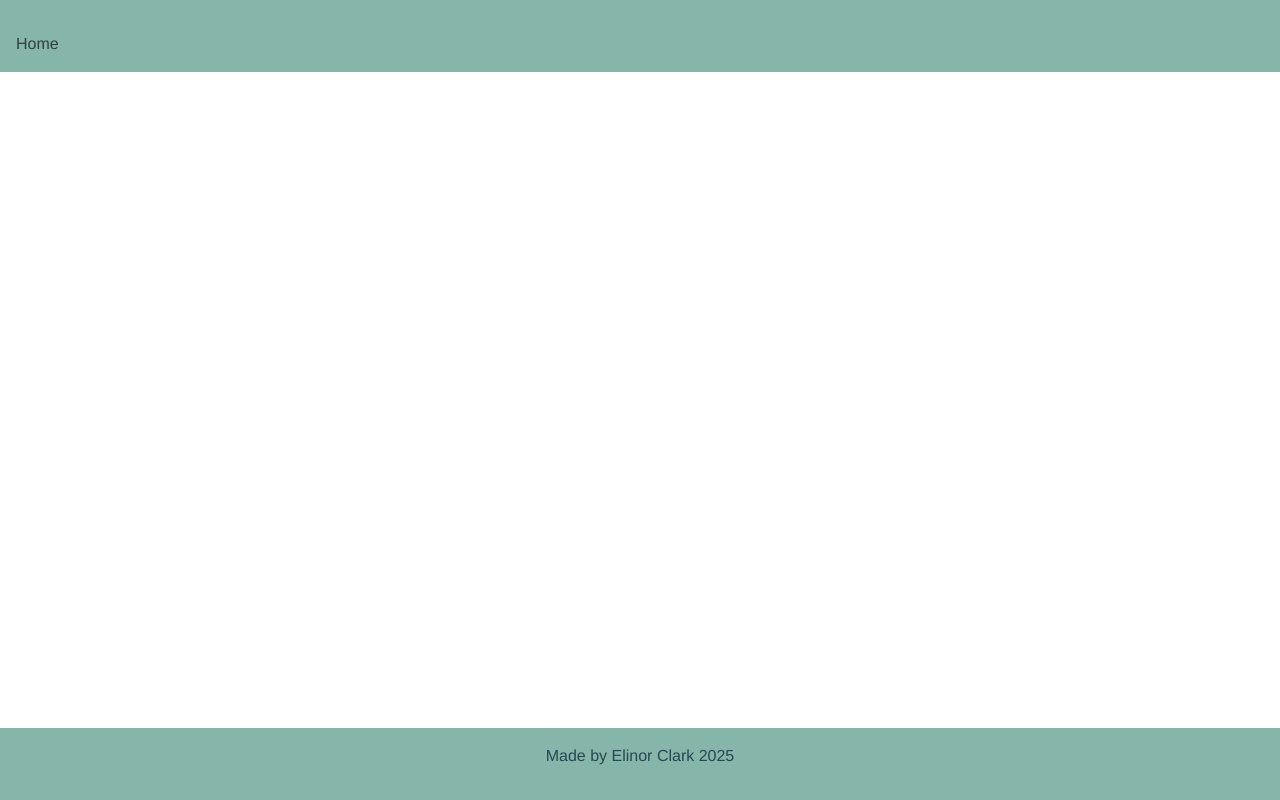
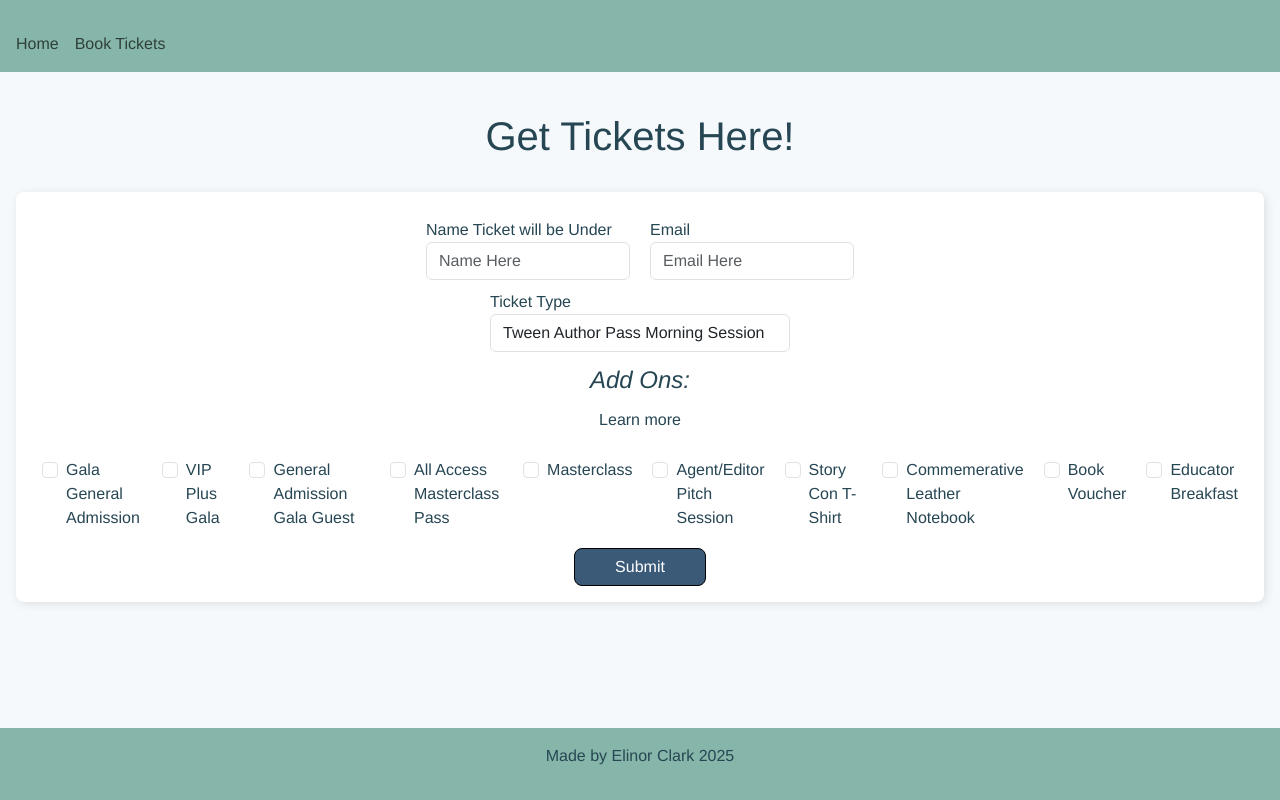
Before and after one commit to elliejeanclark/story-con-registration, a React (Create React App) app in the folder story-con/: page /book-tickets in a window 1280 px wide. Built offline with nearby package versions, Linux system fonts and the light colour scheme.

Commit message:
starting to add booking ticket ability.

```diff
--- a/story-con/src/App.jsx
+++ b/story-con/src/App.jsx
@@ -2,6 +2,7 @@ import React from 'react';
 import { Routes, Route, Link } from 'react-router-dom';
 import SignupPage from './signup/SignupPage.jsx';
 import LoginPage from './login/Login.jsx';
+import BookTicketsPage from './bookTickets/BookTickets.jsx';
 import './App.css';
 
 function App() {
@@ -14,6 +15,9 @@ function App() {
             <li className="nav-item">
               <Link to="/" className="nav-link">Home</Link>
             </li>
+            <li>
+              <Link to="/book-tickets" className="nav-link">Book Tickets</Link>
+            </li>
           </menu>
         </nav>
       </header>
@@ -22,6 +26,7 @@ function App() {
       <Routes>
         <Route path="/" element={<LoginPage />} />
         <Route path="/signup" element={<SignupPage />} />
+        <Route path="/book-tickets" element={<BookTicketsPage />} />
       </Routes>
 
       {/* Footer */}
--- /dev/null
+++ b/story-con/src/bookTickets/BookTickets.css
@@ -0,0 +1,46 @@
+#basic-info {
+    display: flex;
+    flex-direction: row;
+    justify-content: space-between;
+}
+
+.form-group {
+    margin: 10px;
+}
+
+#ticket-form {
+    display: flex;
+    flex-direction: column;
+    justify-content: center;
+    align-items: center;
+    background-color: white;
+    border-radius: 0.5rem;
+    box-shadow: 2px 2px 10px rgba(0, 0, 0, 0.1);
+    padding: 1rem;
+}
+
+#submit-button {
+    background-color: #3A5A78;
+    border: 1px solid black;
+    border-radius: 0.5rem;
+    padding-left: 2.5rem;
+    padding-right: 2.5rem;
+    cursor: pointer;
+    margin-top: 1rem;
+}
+
+#add-on-header {
+    font-size: 1.5rem;
+    font-style: italic;
+    margin: 10px;
+}
+
+#add-ons {
+    display: flex;
+    flex-direction: row;
+    justify-content: space-between;
+}
+
+.form-check {
+    margin: 10px;
+}
--- /dev/null
+++ b/story-con/src/bookTickets/BookTickets.jsx
@@ -0,0 +1,85 @@
+import React from 'react';
+import './BookTickets.css';
+
+function BookTicketsPage() {
+    return (
+        <div className="body">
+            <h1 className="page-title">Get Tickets Here!</h1>
+            <form id="ticket-form">
+                <div id="basic-info">
+                    <div className="form-group">
+                        <label htmlFor="name">Name Ticket will be Under</label>
+                        <input type="text" className="form-control" id="name" placeholder='Name Here'/>
+                    </div>
+                    <div className="form-group">
+                        <label htmlFor="email">Email</label>
+                        <input type="email" className="form-control" id="email" placeholder='Email Here'/>
+                    </div>
+                </div>
+                <div id="ticket-type">
+                    <div>
+                        <label htmlFor="ticket-type">Ticket Type</label>
+                        <select className="form-control" id="ticket-type">
+                            <option value="tweenAuthorPassMorning">Tween Author Pass Morning Session</option>
+                            <option value="tweenAuthorPassAfternoon">Tween Author Pass Afternoon Session</option>
+                            <option value="teenAuthorPass">Teen Author Pass</option>
+                            <option value="educatorPass">Educator Pass</option>
+                            <option value="generalAdmission">General Admission</option>
+                            <option value="freeTeacherChaperonePass">Free Teacher Chaperone Pass</option>
+                            <option value="influencerPass">Influencer Pass</option>
+                            <option value="bookstoreLibrarianPass">Bookstore or Librarian Pass</option>
+                            <option value="exhibitHall">Exhibit Hall</option>
+                        </select>
+                    </div>
+                </div>
+                <p id="add-on-header">Add Ons:</p>
+                <p id="add-on-info">Learn more</p>
+                <div id="add-ons">
+                    <div className="form-check">
+                        <input type="checkbox" className="form-check-input" id="generalAdmissionGala"/>
+                        <label className="form-check-label" htmlFor="generalAdmissionGala">Gala General Admission</label>
+                    </div>
+                    <div className="form-check">
+                        <input type="checkbox" className="form-check-input" id="vipPlusGala"/>
+                        <label className="form-check-label" htmlFor="vipPlusGala">VIP Plus Gala</label>
+                    </div>
+                    <div className="form-check">
+                        <input type="checkbox" className="form-check-input" id="generalAdmissionGalaGuest"/>
+                        <label className="form-check-label" htmlFor="generalAdmissionGalaGuest">General Admission Gala Guest</label>
+                    </div>
+                    <div className="form-check">
+                        <input type="checkbox" className="form-check-input" id="allAccessMasterclass"/>
+                        <label className="form-check-label" htmlFor="allAccessMasterClass">All Access Masterclass Pass</label>
+                    </div>
+                    <div className="form-check">
+                        <input type="checkbox" className="form-check-input" id="masterclass"/>
+                        <label className="form-check-label" htmlFor="masterclass">Masterclass</label>
+                    </div>
+                    <div className="form-check">
+                        <input type="checkbox" className="form-check-input" id="agentEditorPitchSession"/>
+                        <label className="form-check-label" htmlFor="agentEditorPitchSession">Agent/Editor Pitch Session</label>
+                    </div>
+                    <div className="form-check">
+                        <input type="checkbox" className="form-check-input" id="tShirt"/>
+                        <label className="form-check-label" htmlFor="tShirt">Story Con T-Shirt</label>
+                    </div>
+                    <div className="form-check">
+                        <input type="checkbox" className="form-check-input" id="leatherNotebook"/>
+                        <label className="form-check-label" htmlFor="leatherNotebook">Commemerative Leather Notebook</label>
+                    </div>
+                    <div className="form-check">
+                        <input type="checkbox" className="form-check-input" id="bookVoucher"/>
+                        <label className="form-check-label" htmlFor="bookVoucher">Book Voucher</label>
+                    </div>
+                    <div className="form-check">
+                        <input type="checkbox" className="form-check-input" id="educatorBreakfast"/>
+                        <label className="form-check-label" htmlFor="educatorBreakfast">Educator Breakfast</label>
+                    </div>
+                </div>
+                <button id="submit-button" type="submit" className="btn btn-primary">Submit</button>
+            </form>
+        </div>
+    );
+}
+
+export default BookTicketsPage;
```
